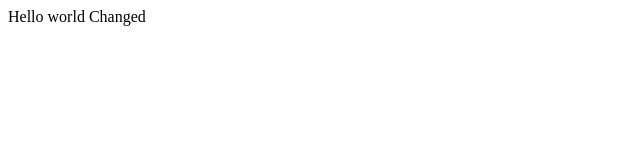
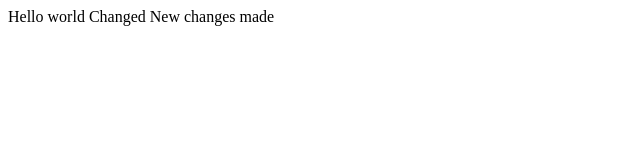
Before and after one commit to Ammarulhaq/FIRST_REPO, a plain HTML site: page index.html in a window 1280 px wide. Shown: the whole page, without its empty margins (0-640 px from the left). Drawn offline with Linux system fonts and the light colour scheme.

Commit message:
added my github Change

```diff
--- a/index.html
+++ b/index.html
@@ -5,6 +5,8 @@
 <body>
 
 Hello world Changed
+
+New changes made
 </body>
 
 </html>
```
Also changed, not shown: myfile.txt (added).
